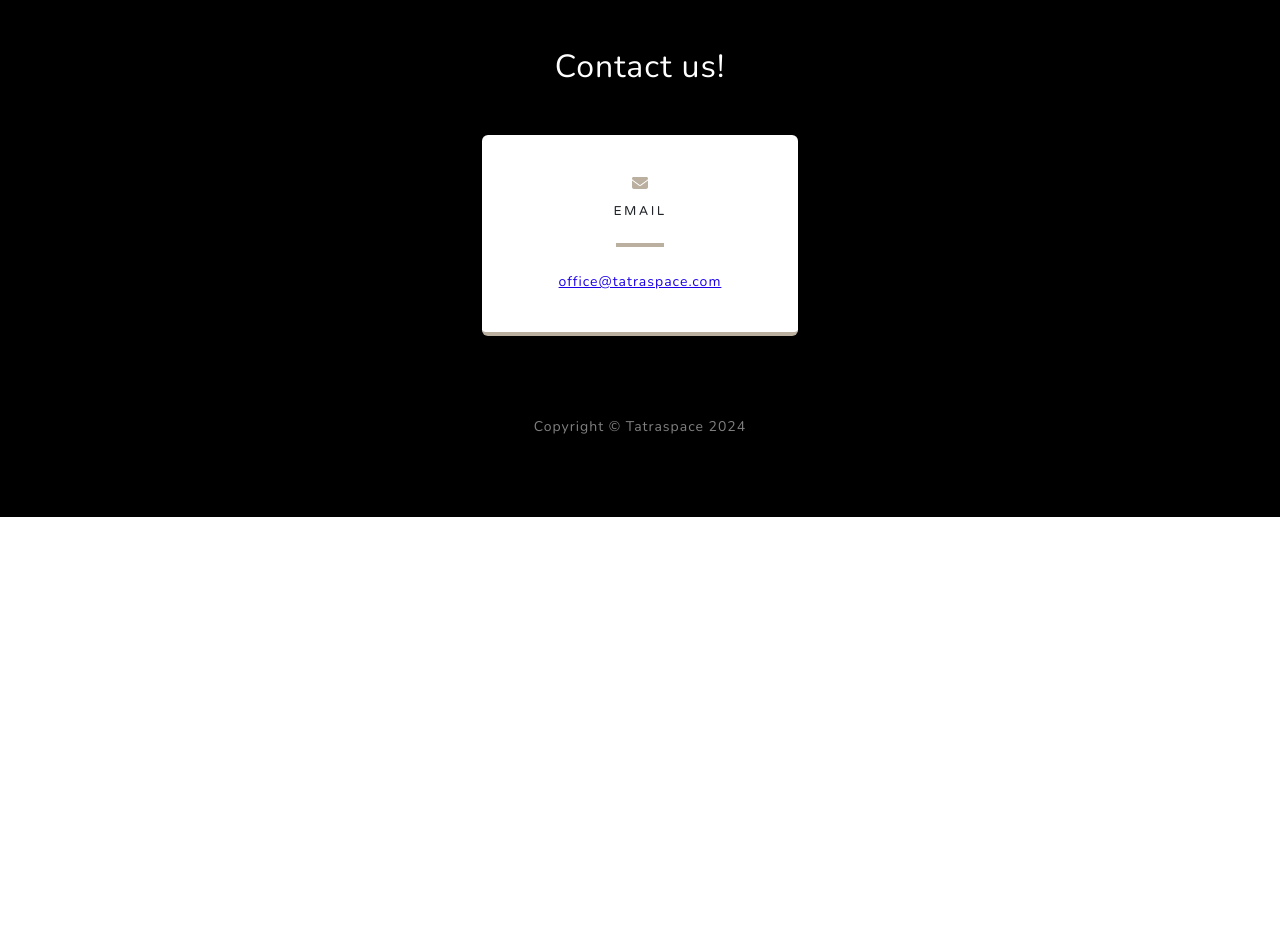
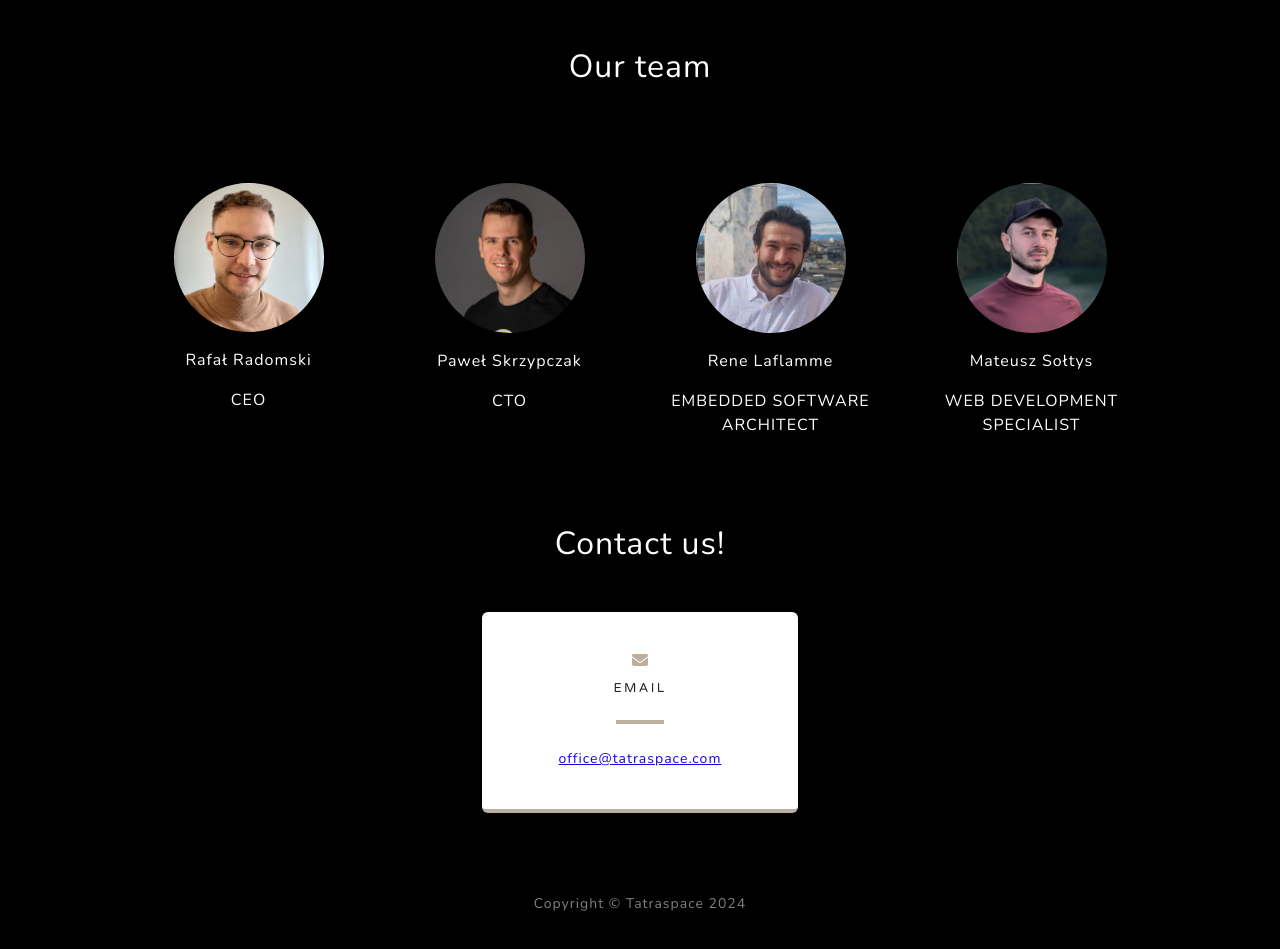
Before and after one commit to EpuEpu/tatra-homepage, a plain HTML site: page index.html in a window 1280 px wide. Shown: the part 3060-4009 px from the top of the page. Before the commit the page ends 3577 px from the top, so only its background shows below. Drawn offline with nearby package versions, Linux system fonts and the light colour scheme.

Commit message:
added photos

```diff
--- a/index.html
+++ b/index.html
@@ -6,7 +6,7 @@
         <meta name="description" content="" />
         <meta name="author" content="" />
         <title>Tatraspace - Homepage</title>
-        <link rel="icon" type="image/x-icon" href="assets/favicon.ico" />
+        <link rel="icon" type="image/x-icon" href="assets/favicon2.png" />
         <!-- Font Awesome icons (free version)-->
         <script src="https://use.fontawesome.com/releases/v6.3.0/js/all.js" crossorigin="anonymous"></script>
         <!-- Google fonts-->
@@ -148,6 +148,47 @@
         <!-- Contact-->
         <section class="contact-section bg-black" id="contact">
             <div class="container px-4 px-lg-5">
+                <h2 class="text-white mb-5 text-center">Our team</h2>
+                <div class="container py-5">
+                    <div class="row justify-content-center text-white text-center">
+                        <div class="col-6 col-md-4 col-lg-3 mb-4">
+                            <div class="position-relative w-100 mx-auto" style="max-width: 150px;">
+                                <img class="rounded-circle w-100 object-cover" src="assets/img/RR.png" alt="1">
+                                <div class="position-absolute top-0 start-0 w-100 h-100 rounded-circle"></div>
+                            </div>
+                            <p class=" mt-3 text-xl">Rafał Radomski</p>
+                            <p class="text-uppercase mt-1 text-sm">CEO</p>
+                        </div>
+                        <div class="col-6 col-md-4 col-lg-3 mb-4">
+                            <div class="position-relative w-100 mx-auto" style="max-width: 150px;">
+                                <img class="rounded-circle w-100 object-cover" src="assets/img/PS.png" alt="2">
+                                <div class="position-absolute top-0 start-0 w-100 h-100 rounded-circle"></div>
+                            </div>
+                            <p class="mt-3 text-xl">Paweł Skrzypczak</p>
+                            <p class="text-uppercase mt-1 text-sm">CTO</p>
+                        </div>
+                        <div class="col-6 col-md-4 col-lg-3 mb-4">
+                            <div class="position-relative w-100 mx-auto" style="max-width: 150px;">
+                                <img class="rounded-circle w-100 object-cover" src="assets/img/RL.png" alt="3">
+                                <div class="position-absolute top-0 start-0 w-100 h-100 rounded-circle"></div>
+                            </div>
+                            <p class="mt-3 text-xl">Rene Laflamme</p>
+                            <p class="text-uppercase mt-1 text-sm">Embedded Software Architect</p>
+                        </div>
+                        <!-- Team Member 4 -->
+                        <div class="col-6 col-md-4 col-lg-3 mb-4">
+                            <div class="position-relative w-100 mx-auto" style="max-width: 150px;">
+                                <img class="rounded-circle w-100 object-cover" src="assets/img/MS.png" alt="4">
+                                <div class="position-absolute top-0 start-0 w-100 h-100 rounded-circle"></div>
+                            </div>
+                            <p class="mt-3 text-xl">Mateusz Sołtys</p>
+                            <p class="text-uppercase mt-1 font-weight-normal text-sm">Web Development Specialist</p>
+                        </div>
+                    </div>
+                </div>
+
+            </div>
+            <div class="container px-4 px-lg-5">
                 <h2 class="text-white mb-5 text-center">Contact us!</h2>
                 <div class="row gx-4 gx-lg-5 justify-content-center">
                     <div class="col-md-4 mb-3 mb-md-0">
@@ -161,7 +202,7 @@
                         </div>
                     </div>
                 </div>
-                </div>
+            </div>
 
             </div>
         </section>
```
Also changed, not shown: assets/favicon.ico (deleted), assets/favicon2.png (added), assets/img/MS.png (added), assets/img/PS.png (added), assets/img/RL.png (added), assets/img/RR.png (added).
